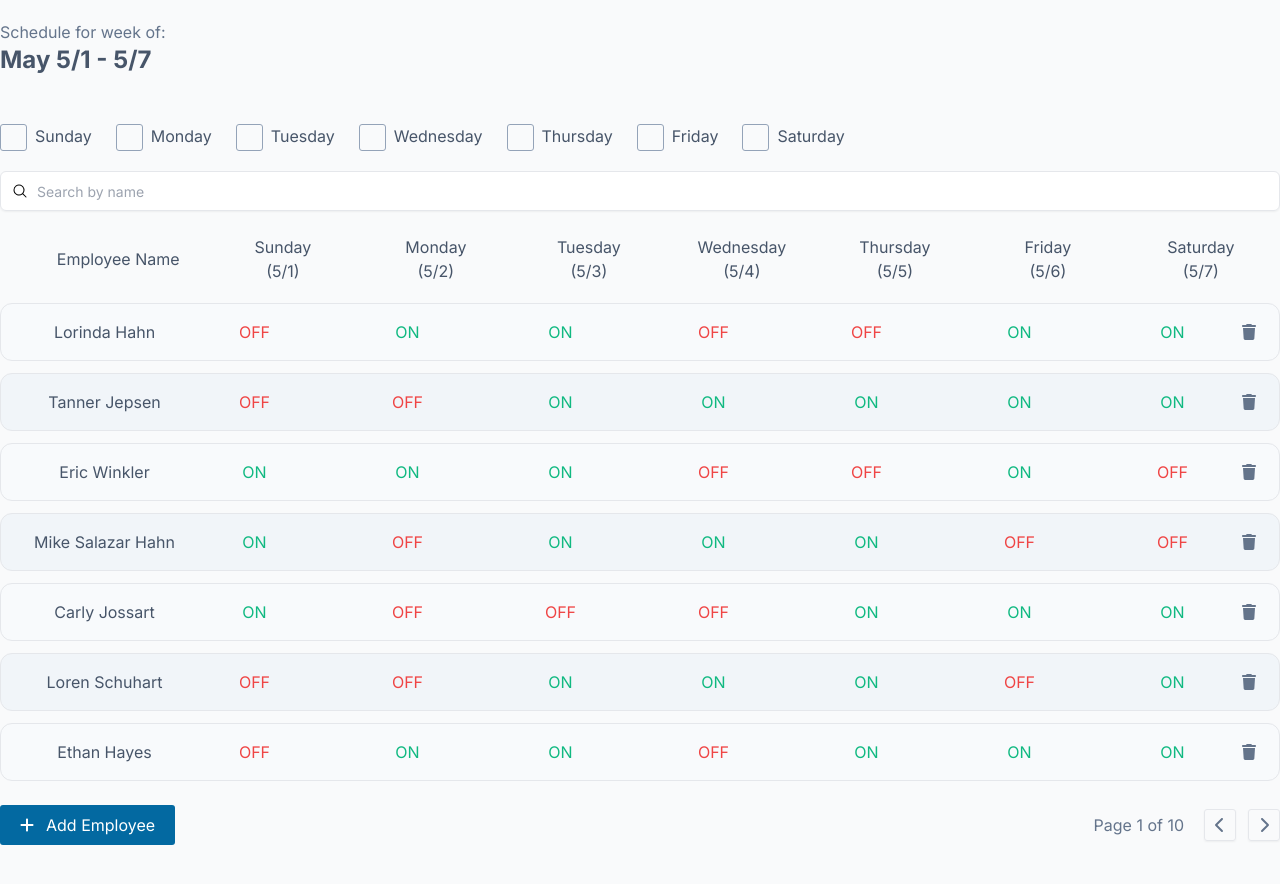
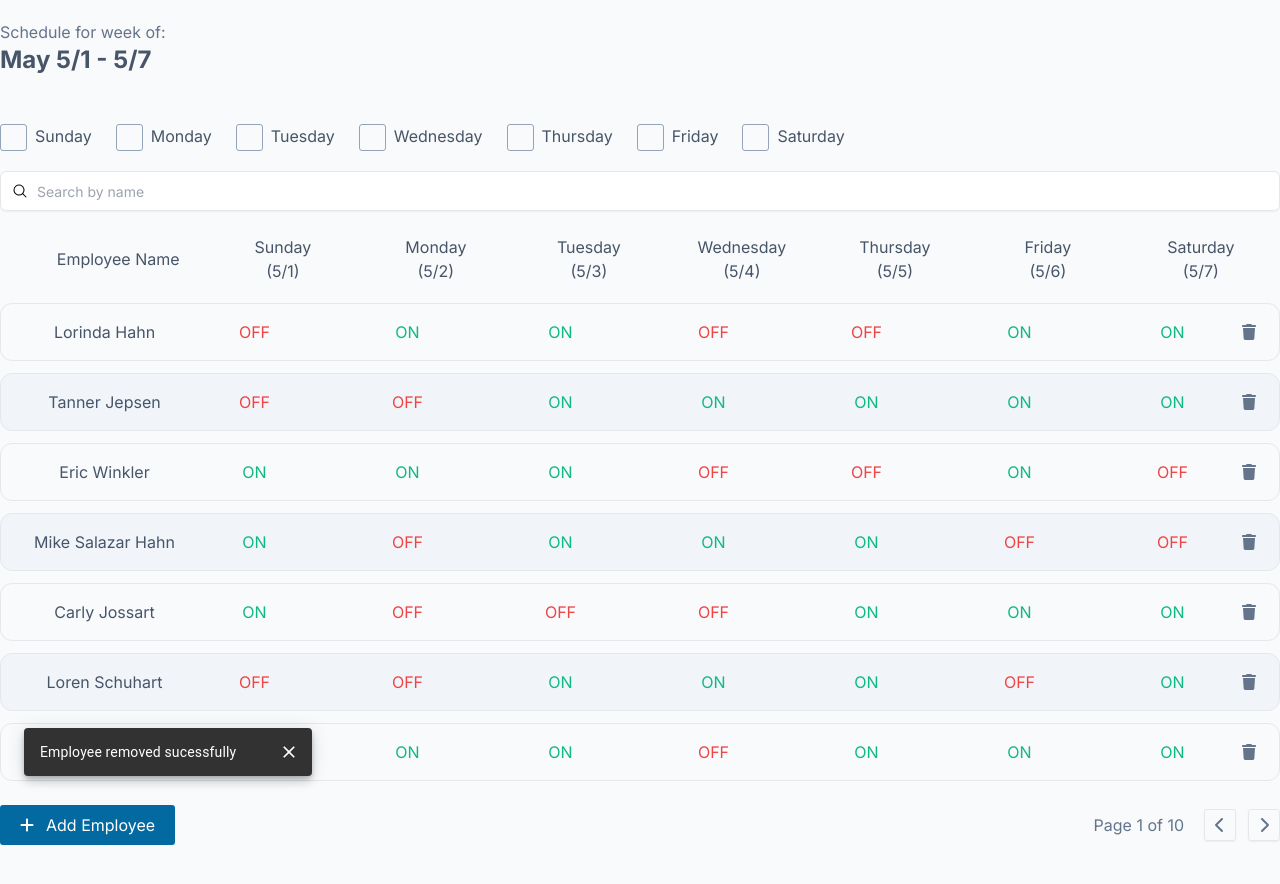
Before and after one commit to mmoya26/DSP-Client, a Next.js app: page /schedules in a window 1280 px wide. Both pictures are taken after a click on the icon 1249 px from the left and 332 px from the top of the page. Built offline with nearby package versions, Linux system fonts and the light colour scheme.

Commit message:
Add reducer to SnackBar to update with accurate message

```diff
--- a/package.json
+++ b/package.json
@@ -14,6 +14,7 @@
     "@fortawesome/fontawesome-svg-core": "^6.4.0",
     "@fortawesome/free-solid-svg-icons": "^6.4.0",
     "@fortawesome/react-fontawesome": "^0.2.0",
+    "@mui/icons-material": "^5.11.16",
     "@mui/material": "^5.12.0",
     "autoprefixer": "10.4.14",
     "next": "13.3.0",
--- a/src/contexts/EditScheduleContext.js
+++ b/src/contexts/EditScheduleContext.js
@@ -1,5 +1,6 @@
 import React, { createContext, useReducer, useState } from "react";
 import scheduleReducer from "@/reducers/EditScheduleReducer";
+import snackBarReducer from "@/reducers/EditScheduleSnackBarReducer";
 import uuid from "react-uuid";
 
 export const EditScheduleContext = createContext();
@@ -121,7 +122,22 @@ export function EditScheduleContextProvider({ children }) {
     },
   ]);
 
+  const [sbOpen, setSbOpen] = useState(false);
+
+  const [message, snackDispatch] = useReducer(
+    snackBarReducer,
+    "Task Successful"
+  );
+
   const [activeFilters, setActiveFilters] = useState([]);
+
+  const handleClose = (event, reason) => {
+    if (reason === "clickaway") {
+      return;
+    }
+
+    setSbOpen(false);
+  };
 
   function handleFilterChange(e, day) {
     // check if the passed filtered is alredy in the activeFilters array
@@ -155,10 +171,19 @@ export function EditScheduleContextProvider({ children }) {
     }
   }
 
+  console.log(message);
+
   return (
-    <EditScheduleContext.Provider value={{ rows: filterRows(), activeFilters }}>
+    <EditScheduleContext.Provider
+      value={{ rows: filterRows(), activeFilters, message, sbOpen }}>
       <EditScheduleUpdateContext.Provider
-        value={{ handleFilterChange, dispatch }}>
+        value={{
+          handleFilterChange,
+          handleClose,
+          setSbOpen,
+          dispatch,
+          snackDispatch,
+        }}>
         {children}
       </EditScheduleUpdateContext.Provider>
     </EditScheduleContext.Provider>
--- a/src/pages/schedules.js
+++ b/src/pages/schedules.js
@@ -2,6 +2,10 @@ import React, { useState, useContext, useId } from "react";
 import ScheduleLineItem from "@/components/ScheduleLineItem";
 import ScheduleDayFilter from "@/components/ScheduleDayFilter";
 import { FontAwesomeIcon } from "@fortawesome/react-fontawesome";
+import Button from "@mui/material/Button";
+import Snackbar from "@mui/material/Snackbar";
+import IconButton from "@mui/material/IconButton";
+import CloseIcon from "@mui/icons-material/Close";
 import uuid from "react-uuid";
 
 import {
@@ -15,9 +19,29 @@ import {
 } from "@/contexts/EditScheduleContext";
 
 export default function Schedules() {
-  const { rows, activeFilters } = useContext(EditScheduleContext);
-  const { handleFilterChange, dispatch } = useContext(
-    EditScheduleUpdateContext
+  const { rows, activeFilters, sbOpen, message } =
+    useContext(EditScheduleContext);
+  const {
+    handleClose,
+    handleFilterChange,
+    setSbOpen,
+    dispatch,
+    snackDispatch,
+  } = useContext(EditScheduleUpdateContext);
+
+  const action = (
+    <React.Fragment>
+      {/* <Button color="secondary" size="small" onClick={handleClose}>
+        UNDO
+      </Button> */}
+      <IconButton
+        size="small"
+        aria-label="close"
+        color="inherit"
+        onClick={handleClose}>
+        <CloseIcon fontSize="small" />
+      </IconButton>
+    </React.Fragment>
   );
 
   const daysOfTheWeek = [
@@ -32,6 +56,13 @@ export default function Schedules() {
 
   return (
     <div className="mx-auto mt-5 max-w-screen-2xl">
+      <Snackbar
+        open={sbOpen}
+        autoHideDuration={6000}
+        onClose={handleClose}
+        message={message}
+        action={action}
+      />
       <h1 className="text-slate-600 font-bold text-2xl mb-12">
         <p className="text-slate-500 font-normal text-base">
           Schedule for week of:
@@ -115,7 +146,11 @@ export default function Schedules() {
             <ScheduleLineItem
               n={n}
               row={r}
-              removeEmployee={() => dispatch({ type: "REMOVE", id: r.id })}
+              removeEmployee={() => {
+                dispatch({ type: "REMOVE", id: r.id });
+                snackDispatch({ type: "REMOVE" });
+                setSbOpen(true);
+              }}
               key={r.id}
             />
           );
--- /dev/null
+++ b/src/reducers/EditScheduleSnackBarReducer.js
@@ -0,0 +1,11 @@
+const reducer = (state, action) => {
+  switch (action.type) {
+    case "REMOVE":
+      return "Employee removed sucessfully";
+
+    default:
+      return "Task succesful";
+  }
+};
+
+export default reducer;
```
Also changed, not shown: 1 other file (tests, documents, lock files or other folders).
